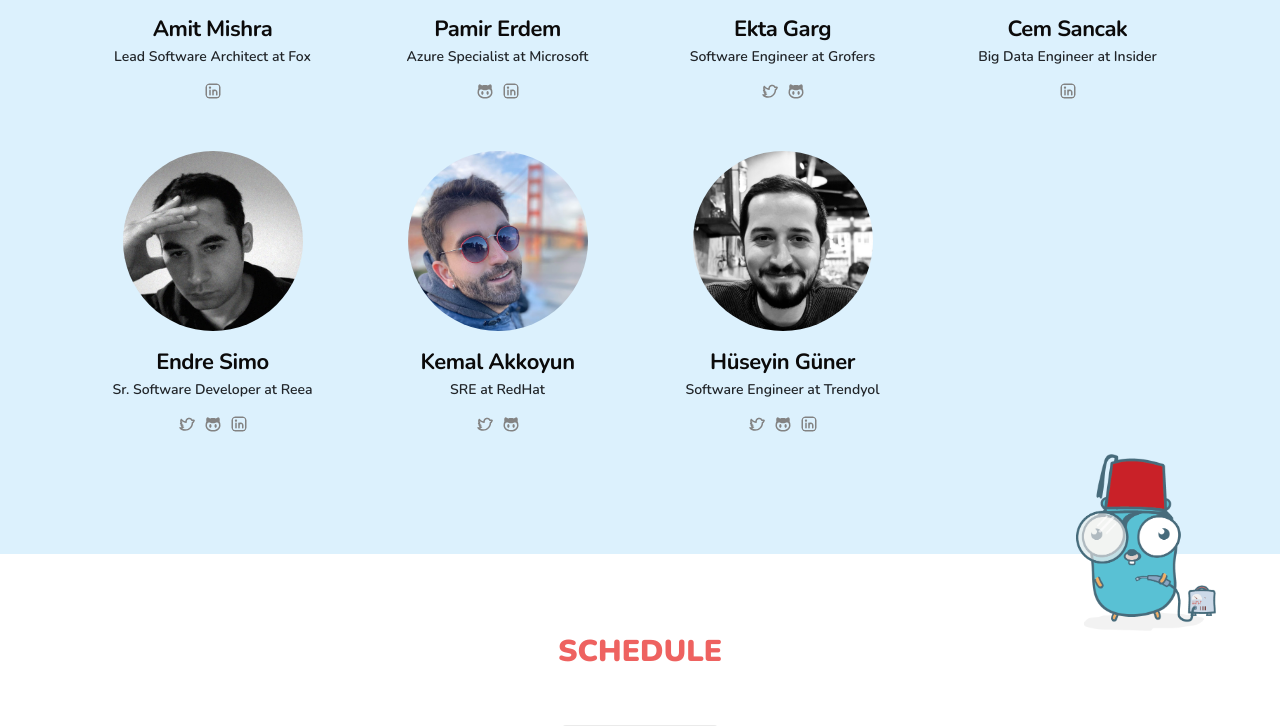
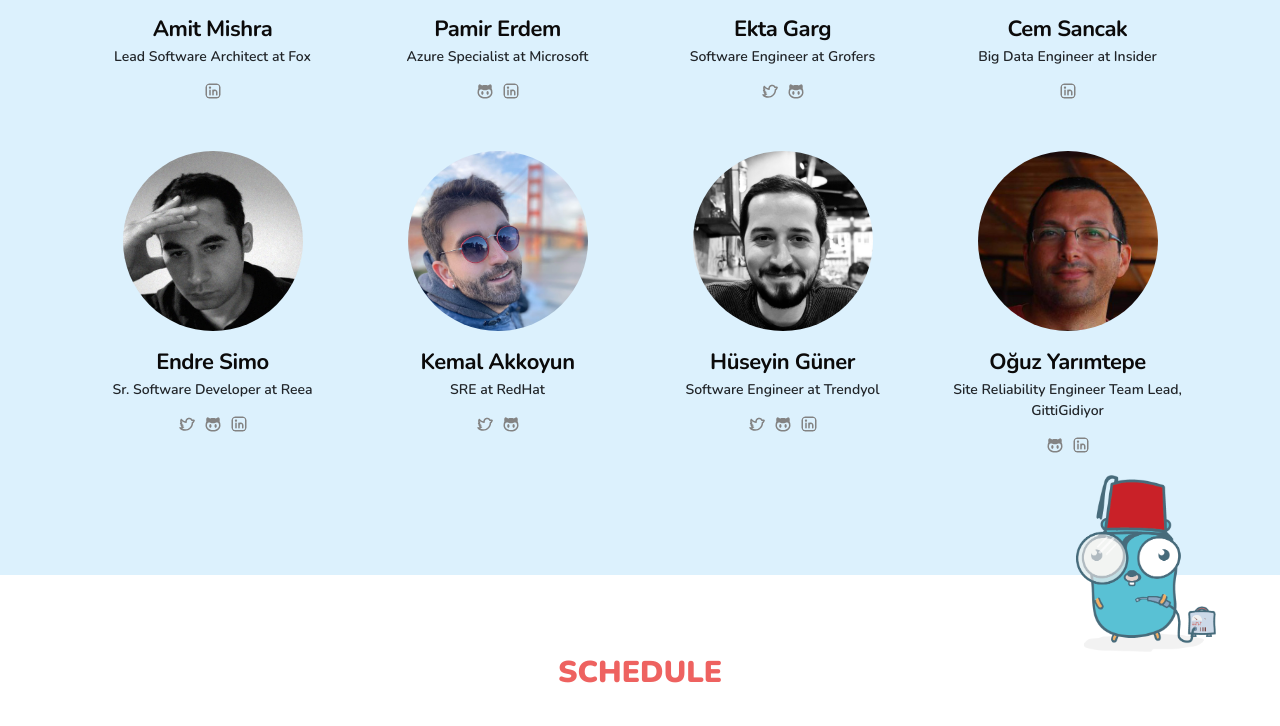
Before and after one commit to GoTurkiye/gophercon.ist, a Vue app: page /en in a window 1280 px wide. Shown: the part 2332-3058 px from the top of the page. Built offline with nearby package versions, Linux system fonts and the light colour scheme; what vue-sweetalert2 would draw is missing.

Commit message:
add speakers

```diff
--- a/public/assets/css/main.css
+++ b/public/assets/css/main.css
@@ -311,6 +311,7 @@ header .menu img {
   justify-content: center;
   position: relative;
   padding: 30px 0 20px 0;
+  text-align: center;
 }
 
 .speakers .profile p {
--- a/src/App.vue
+++ b/src/App.vue
@@ -415,6 +415,28 @@
               </ul>
             </div>
           </div>
+          <div class="col-12 col-md-4 col-lg-3">
+            <div class="profile">
+              <img src="assets/img/speakers/oguz-yarimtepe.jpg" alt="avatar" class="avatar" />
+              <p class="name">Oğuz Yarımtepe</p>
+              <p class="position">Site Reliability Engineer Team Lead, GittiGidiyor</p>
+              <ul class="social">
+                <li>
+                  <a target="_blank" href="https://github.com/oguzy">
+                    <img src="assets/img/github.svg" alt="github" />
+                  </a>
+                </li>
+                <li>
+                  <a
+                    target="_blank"
+                    href="https://www.linkedin.com/in/oguzyarimtepe/"
+                  >
+                    <img src="assets/img/linkedin.svg" alt="linkedin" />
+                  </a>
+                </li>
+              </ul>
+            </div>
+          </div>
         </div>
       </div>
     </section>
@@ -531,8 +553,9 @@
                 track="Sponsor Track 2"
                 time="15:00 - 16:00"
                 avatar="pamir-erdem.jpg"
+                avatarSecond="oguz-yarimtepe.jpg"
                 title="Developing Custom Kubernetes Schedulers"
-                author="Pamir Erdem"
+                author="Pamir Erdem, Oğuz Yarımtepe"
                 desc="Without best practices; deploying an application on kubernetes , by no means make it production-grade. Sometime we need to scale our application depending on customers needs. In this talk we are going to develop a custom kubernetes scheduler for high available multi zonal scheduler."
               />
             </div>
--- a/src/components/Card.vue
+++ b/src/components/Card.vue
@@ -10,6 +10,7 @@
     />
     <div v-if="author" class="author">
       <img :src="'assets/img/speakers/' + avatar" alt="avatar" class="avatar" />
+      <img v-if="avatarSecond" :src="'assets/img/speakers/' + avatarSecond" alt="avatar" class="avatar" />
       {{ author }}
     </div>
   </div>
@@ -18,7 +19,7 @@
 <script>
 import Detail from "./Detail.vue";
 export default {
-  props: ["position", "title", "author", "desc", "track", "time", "avatar"],
+  props: ["position", "title", "author", "desc", "track", "time", "avatar", "avatarSecond"],
   components: {
     Detail
   }
```
Also changed, not shown: public/assets/img/speakers/oguz-yarimtepe.jpg (added).
